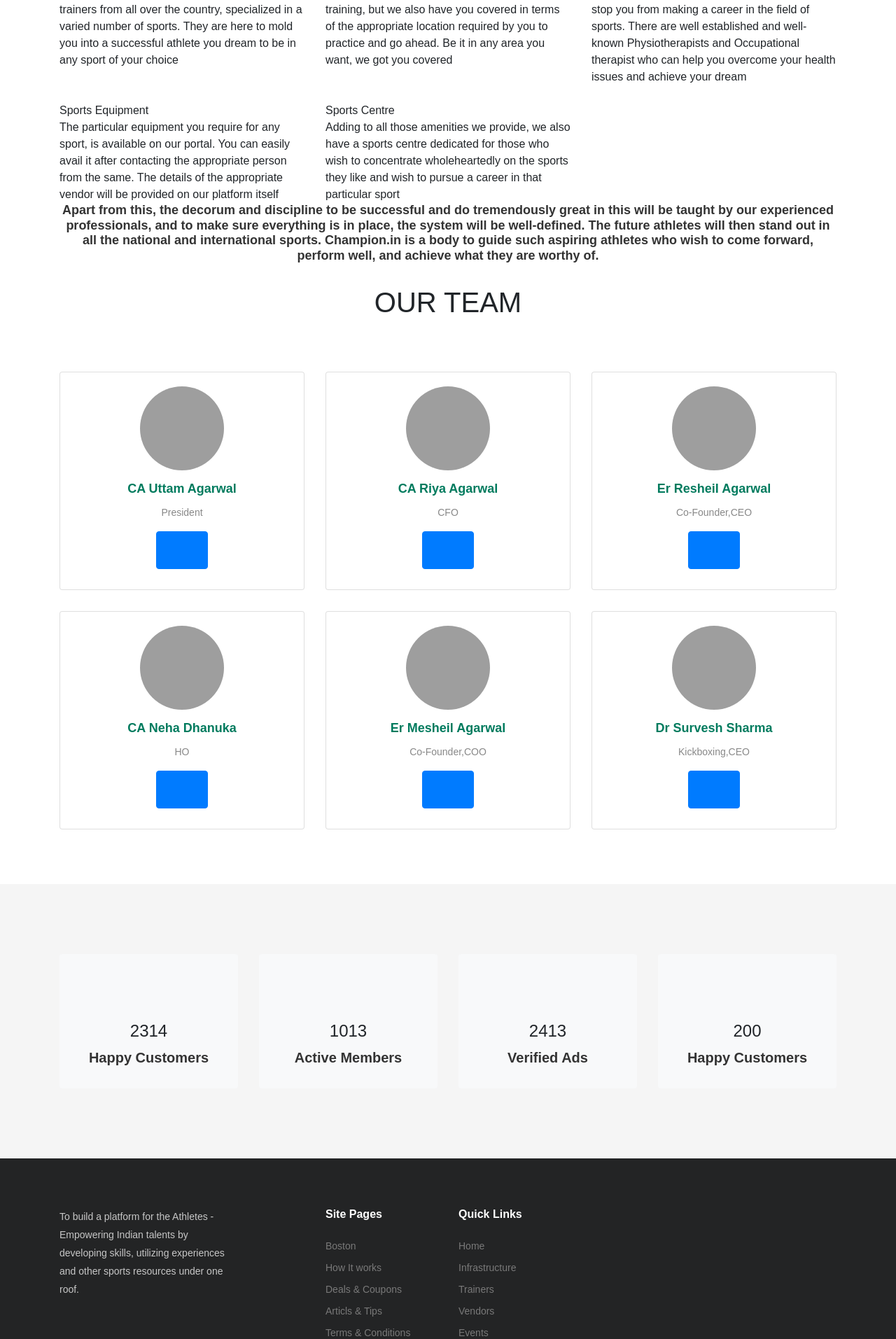
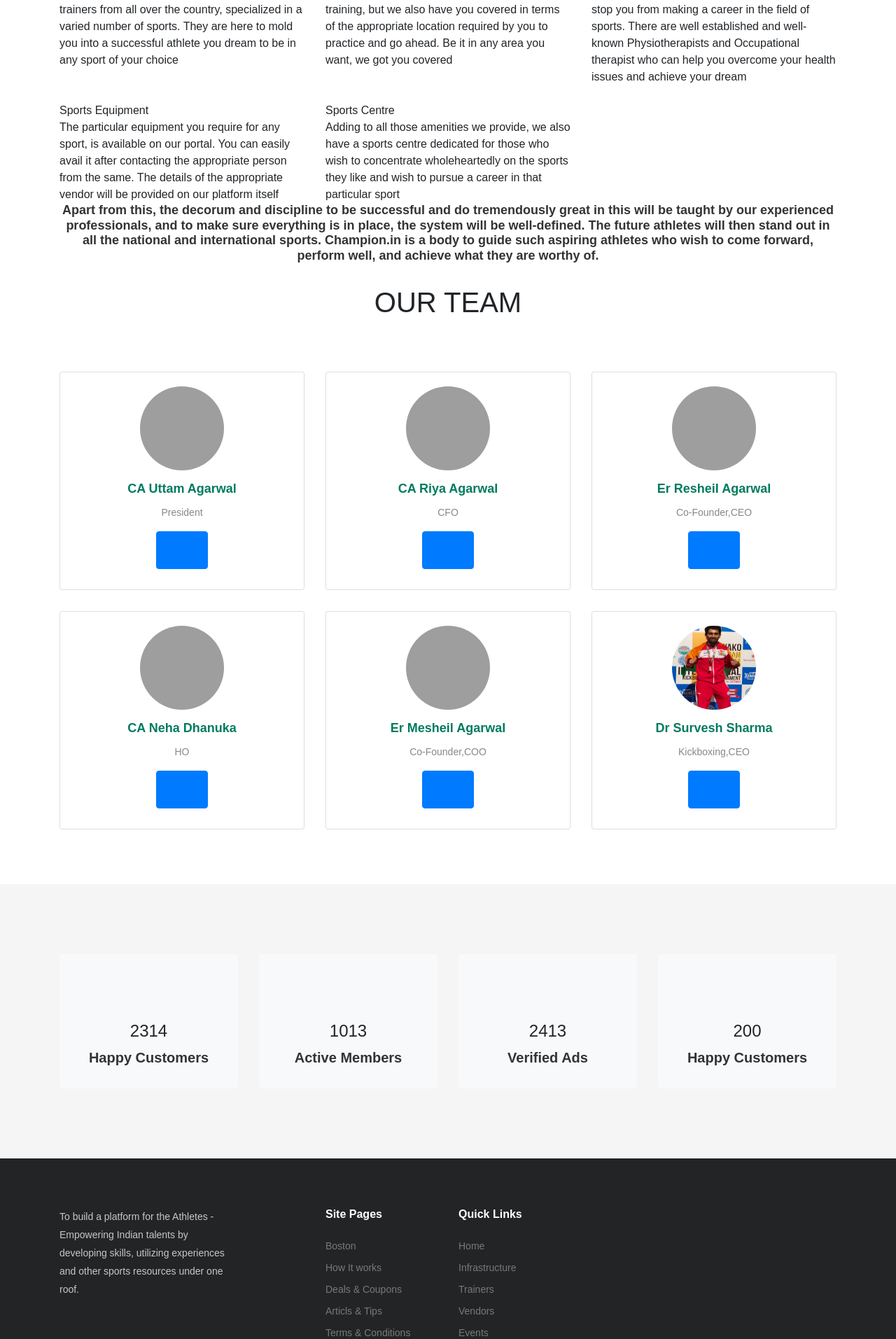
Before and after one commit to zsmisback/Champion_Broke, a PHP site: page /events/template/aboutus.php in a window 1280 px wide. Shown: the part 1188-3101 px from the top of the page at 70% size. Run offline with PHP 8.4, Linux system fonts and the light colour scheme; some libraries are stand-ins or nearby versions; some web fonts are replaced; grey boxes are pictures that could not be loaded.

Commit message:
Added Survesh Sharmas picture to the abous us

```diff
--- a/events/template/aboutus.php
+++ b/events/template/aboutus.php
@@ -366,7 +366,7 @@ The future athletes will then stand out in all the national and international sp
                         <div class="frontside">
                             <div class="card">
                                 <div class="card-body text-center">
-                                    <p><img class=" img-fluid" src="https://sunlimetech.com/portfolio/boot4menu/assets/imgs/team/img_06.jpg" alt="card image"></p>
+                                    <p><img class=" img-fluid" src="images/team/survesh-sharma.jpg" alt="card image"></p>
                                     <h4 class="card-title">Dr Survesh Sharma</h4>
                                     <p class="card-text">Kickboxing,CEO</p>
                                     <a href="https://www.fiverr.com/share/qb8D02" class="btn btn-primary btn-sm"><i class="fa fa-plus"></i></a>
--- a/trainer/template/aboutus.php
+++ b/trainer/template/aboutus.php
@@ -366,7 +366,7 @@ The future athletes will then stand out in all the national and international sp
                         <div class="frontside">
                             <div class="card">
                                 <div class="card-body text-center">
-                                    <p><img class=" img-fluid" src="https://sunlimetech.com/portfolio/boot4menu/assets/imgs/team/img_06.jpg" alt="card image"></p>
+                                    <p><img class=" img-fluid" src="images/team/survesh-sharma.jpg" alt="card image"></p>
                                     <h4 class="card-title">Dr Survesh Sharma</h4>
                                     <p class="card-text">Kickboxing,CEO</p>
                                     <a href="https://www.fiverr.com/share/qb8D02" class="btn btn-primary btn-sm"><i class="fa fa-plus"></i></a>
```
Also changed, not shown: events/images/team/survesh-sharma.jpg (added), trainer/images/team/survesh-sharma.jpg (added).
